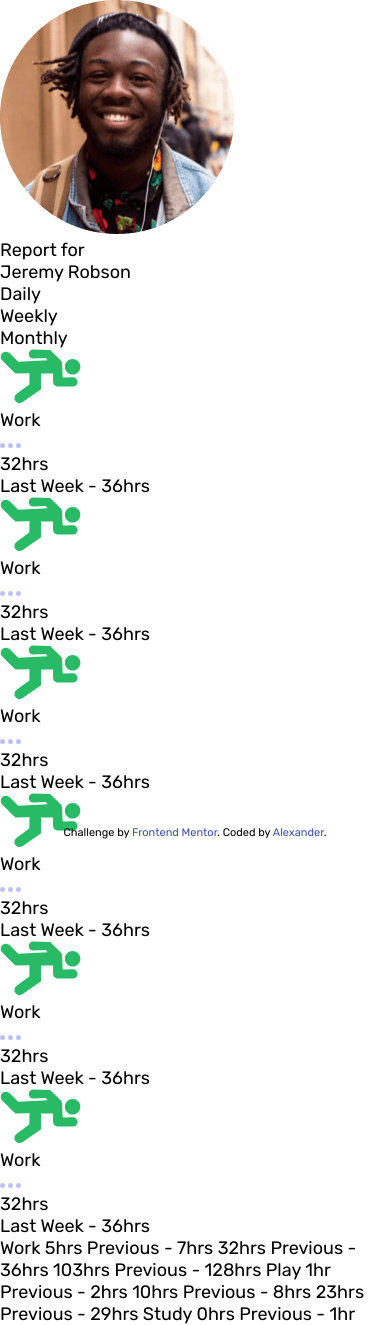
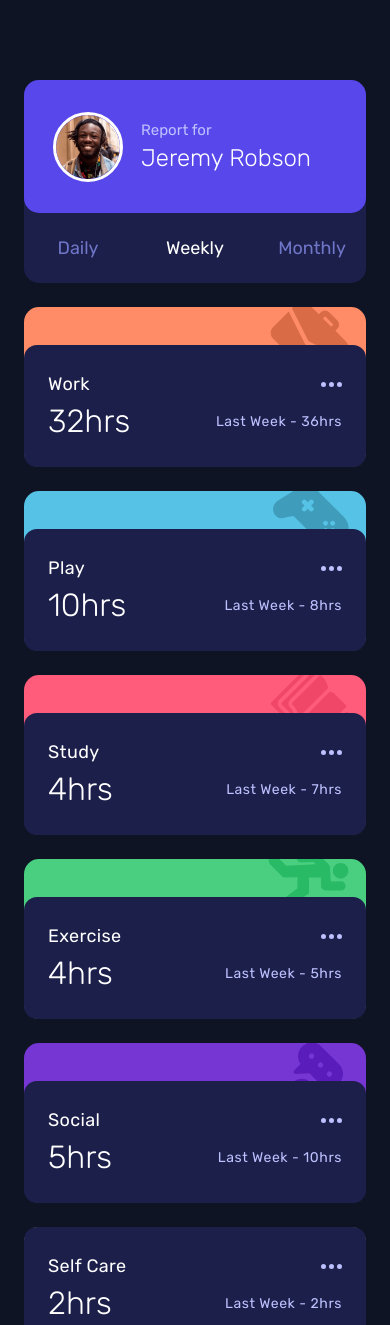
Before and after one commit to albatros444/frontendMentor24, a plain HTML site: page index.html in a window 390 px wide. Shown: the top 1325 px of the page. Drawn offline with Linux system fonts and the light colour scheme.

Commit message:
end of the project

```diff
--- a/index.html
+++ b/index.html
@@ -24,160 +24,152 @@
         <div class="reportFor">
           <div class="nameAndAva">
             <img src="/images/image-jeremy.png" alt="" />
-            <p>Report for</p>
-            <p>Jeremy Robson</p>
+            <div>
+              <p class="for">Report for</p>
+              <p class="name">Jeremy Robson</p>
+            </div>
           </div>
-          <div class="period">
-            <div class="daily">Daily</div>
-            <div class="weekly">Weekly</div>
-            <div class="monthly">Monthly</div>
+          <div class="periods">
+            <div class="period">Daily</div>
+            <div class="period active">Weekly</div>
+            <div class="period">Monthly</div>
           </div>
         </div>
-        <div class="activity">
-          <img src="/images/icon-exercise.svg" alt="" />
+        <!-- activities -->
+        <div class="activity activity-work">
           <div class="body">
-            <div>
-              <p>Work</p>
-              <img src="/images/icon-ellipsis.svg" alt="" />
+            <div class="box1">
+              <p class="activityTitle">Work</p>
+              <svg
+                class="threeDots"
+                width="21"
+                height="5"
+                xmlns="http://www.w3.org/2000/svg"
+              >
+                <path
+                  d="M2.5 0a2.5 2.5 0 1 1 0 5 2.5 2.5 0 0 1 0-5Zm8 0a2.5 2.5 0 1 1 0 5 2.5 2.5 0 0 1 0-5Zm8 0a2.5 2.5 0 1 1 0 5 2.5 2.5 0 0 1 0-5Z"
+                  fill-rule="evenodd"
+                />
+              </svg>
             </div>
-            <p>32hrs</p>
-            <p>Last Week - <span>36hrs</span></p>
+            <div class="box2">
+              <p class="activityHours">32hrs</p>
+              <p class="activityLast">Last Week - <span>36hrs</span></p>
+            </div>
           </div>
         </div>
-        <div class="activity">
-          <img src="/images/icon-exercise.svg" alt="" />
+        <div class="activity activity-play">
           <div class="body">
-            <div>
-              <p>Work</p>
-              <img src="/images/icon-ellipsis.svg" alt="" />
+            <div class="box1">
+              <p class="activityTitle">Work</p>
+              <svg
+                class="threeDots"
+                width="21"
+                height="5"
+                xmlns="http://www.w3.org/2000/svg"
+              >
+                <path
+                  d="M2.5 0a2.5 2.5 0 1 1 0 5 2.5 2.5 0 0 1 0-5Zm8 0a2.5 2.5 0 1 1 0 5 2.5 2.5 0 0 1 0-5Zm8 0a2.5 2.5 0 1 1 0 5 2.5 2.5 0 0 1 0-5Z"
+                  fill-rule="evenodd"
+                />
+              </svg>
             </div>
-            <p>32hrs</p>
-            <p>Last Week - <span>36hrs</span></p>
+            <div class="box2">
+              <p class="activityHours">32hrs</p>
+              <p class="activityLast">Last Week - <span>36hrs</span></p>
+            </div>
           </div>
         </div>
-        <div class="activity">
-          <img src="/images/icon-exercise.svg" alt="" />
+        <div class="activity activity-study">
           <div class="body">
-            <div>
-              <p>Work</p>
-              <img src="/images/icon-ellipsis.svg" alt="" />
+            <div class="box1">
+              <p class="activityTitle">Work</p>
+              <svg
+                class="threeDots"
+                width="21"
+                height="5"
+                xmlns="http://www.w3.org/2000/svg"
+              >
+                <path
+                  d="M2.5 0a2.5 2.5 0 1 1 0 5 2.5 2.5 0 0 1 0-5Zm8 0a2.5 2.5 0 1 1 0 5 2.5 2.5 0 0 1 0-5Zm8 0a2.5 2.5 0 1 1 0 5 2.5 2.5 0 0 1 0-5Z"
+                  fill-rule="evenodd"
+                />
+              </svg>
             </div>
-            <p>32hrs</p>
-            <p>Last Week - <span>36hrs</span></p>
+            <div class="box2">
+              <p class="activityHours">32hrs</p>
+              <p class="activityLast">Last Week - <span>36hrs</span></p>
+            </div>
           </div>
         </div>
-        <div class="activity">
-          <img src="/images/icon-exercise.svg" alt="" />
+        <div class="activity activity-exercise">
           <div class="body">
-            <div>
-              <p>Work</p>
-              <img src="/images/icon-ellipsis.svg" alt="" />
+            <div class="box1">
+              <p class="activityTitle">Work</p>
+              <svg
+                class="threeDots"
+                width="21"
+                height="5"
+                xmlns="http://www.w3.org/2000/svg"
+              >
+                <path
+                  d="M2.5 0a2.5 2.5 0 1 1 0 5 2.5 2.5 0 0 1 0-5Zm8 0a2.5 2.5 0 1 1 0 5 2.5 2.5 0 0 1 0-5Zm8 0a2.5 2.5 0 1 1 0 5 2.5 2.5 0 0 1 0-5Z"
+                  fill-rule="evenodd"
+                />
+              </svg>
             </div>
-            <p>32hrs</p>
-            <p>Last Week - <span>36hrs</span></p>
+            <div class="box2">
+              <p class="activityHours">32hrs</p>
+              <p class="activityLast">Last Week - <span>36hrs</span></p>
+            </div>
           </div>
         </div>
-        <div class="activity">
-          <img src="/images/icon-exercise.svg" alt="" />
+        <div class="activity activity-social">
           <div class="body">
-            <div>
-              <p>Work</p>
-              <img src="/images/icon-ellipsis.svg" alt="" />
+            <div class="box1">
+              <p class="activityTitle">Work</p>
+              <svg
+                class="threeDots"
+                width="21"
+                height="5"
+                xmlns="http://www.w3.org/2000/svg"
+              >
+                <path
+                  d="M2.5 0a2.5 2.5 0 1 1 0 5 2.5 2.5 0 0 1 0-5Zm8 0a2.5 2.5 0 1 1 0 5 2.5 2.5 0 0 1 0-5Zm8 0a2.5 2.5 0 1 1 0 5 2.5 2.5 0 0 1 0-5Z"
+                  fill-rule="evenodd"
+                />
+              </svg>
             </div>
-            <p>32hrs</p>
-            <p>Last Week - <span>36hrs</span></p>
+            <div class="box2">
+              <p class="activityHours">32hrs</p>
+              <p class="activityLast">Last Week - <span>36hrs</span></p>
+            </div>
           </div>
         </div>
-        <div class="activity">
-          <img src="/images/icon-exercise.svg" alt="" />
+        <div class="activity activity-selfCare">
           <div class="body">
-            <div>
-              <p>Work</p>
-              <img src="/images/icon-ellipsis.svg" alt="" />
+            <div class="box1">
+              <p class="activityTitle">Work</p>
+              <svg
+                class="threeDots"
+                width="21"
+                height="5"
+                xmlns="http://www.w3.org/2000/svg"
+              >
+                <path
+                  d="M2.5 0a2.5 2.5 0 1 1 0 5 2.5 2.5 0 0 1 0-5Zm8 0a2.5 2.5 0 1 1 0 5 2.5 2.5 0 0 1 0-5Zm8 0a2.5 2.5 0 1 1 0 5 2.5 2.5 0 0 1 0-5Z"
+                  fill-rule="evenodd"
+                />
+              </svg>
             </div>
-            <p>32hrs</p>
-            <p>Last Week - <span>36hrs</span></p>
+            <div class="box2">
+              <p class="activityHours">32hrs</p>
+              <p class="activityLast">Last Week - <span>36hrs</span></p>
+            </div>
           </div>
         </div>
       </div>
     </div>
-    Work 5hrs
-    <!-- daily -->
-    Previous - 7hrs
-    <!-- daily -->
-    32hrs
-    <!-- weekly -->
-    Previous - 36hrs
-    <!-- weekly -->
-    103hrs
-    <!-- monthly -->
-    Previous - 128hrs
-    <!-- monthly -->
-
-    Play 1hr
-    <!-- daily -->
-    Previous - 2hrs
-    <!-- daily -->
-    10hrs
-    <!-- weekly -->
-    Previous - 8hrs
-    <!-- weekly -->
-    23hrs
-    <!-- monthly -->
-    Previous - 29hrs
-    <!-- monthly -->
-
-    Study 0hrs
-    <!-- daily -->
-    Previous - 1hr
-    <!-- daily -->
-    4hrs
-    <!-- weekly -->
-    Previous - 7hrs
-    <!-- weekly -->
-    13hrs
-    <!-- monthly -->
-    Previous - 19hrs
-    <!-- monthly -->
-
-    Exercise 1hr
-    <!-- daily -->
-    Previous - 1hr
-    <!-- daily -->
-    4hrs
-    <!-- weekly -->
-    Previous - 5hrs
-    <!-- weekly -->
-    11hrs
-    <!-- monthly -->
-    Previous - 18hrs
-    <!-- monthly -->
-
-    Social 1hr
-    <!-- daily -->
-    Previous - 3hrs
-    <!-- daily -->
-    5hrs
-    <!-- weekly -->
-    Previous - 10hrs
-    <!-- weekly -->
-    21hrs
-    <!-- monthly -->
-    Previous - 23hrs
-    <!-- monthly -->
-
-    Self Care 0hrs
-    <!-- daily -->
-    Previous - 1hr
-    <!-- daily -->
-    2hrs
-    <!-- weekly -->
-    Previous - 2hrs
-    <!-- weekly -->
-    7hrs
-    <!-- monthly -->
-    Previous - 11hrs
-    <!-- monthly -->
 
     <div class="attribution">
       Challenge by
@@ -185,5 +177,6 @@
         >Frontend Mentor</a
       >. Coded by <a href="#">Alexander</a>.
     </div>
+    <script src="/index.js"></script>
   </body>
 </html>
--- /dev/null
+++ b/index.js
@@ -0,0 +1,62 @@
+const periods = document.querySelectorAll(".period");
+const activities = document.querySelectorAll(".activity");
+const activityTitles = document.querySelectorAll(".activityTitle");
+const activityHours = document.querySelectorAll(".activityHours");
+const activityLasts = document.querySelectorAll(".activityLast");
+
+const prodDataToActivities = (data, span) => {
+  //   hours this period
+  activityHours.forEach((act, i) => {
+    const hours = data[i].timeframes[span].current;
+    act.innerText = `${hours}hrs`;
+  });
+  //   hours last period
+  activityLasts.forEach((act, i) => {
+    const lasts = data[i].timeframes[span].previous;
+    let lastPeriod;
+    span === "daily"
+      ? (lastPeriod = "Day")
+      : span === "monthly"
+      ? (lastPeriod = "Month")
+      : (lastPeriod = "Week");
+    act.innerText = `Last ${lastPeriod} - ${lasts}hrs`;
+  });
+};
+// fetch func
+const fetchData = async () => {
+  const response = await fetch("/data.json");
+  const data = await response.json();
+  //   title
+  activityTitles.forEach((act, i) => {
+    act.innerText = data[i].title;
+  });
+  //   img
+  activities.forEach((act, i) => {
+    let actToLCase = data[i].title.toLowerCase().split(" ").join("-");
+    act.style.backgroundImage = `url("/images/icon-${actToLCase}.svg")`;
+  });
+  //   hours this period and last period (weekly on load)
+  //   hours weekly this period
+  activityHours.forEach((act, i) => {
+    const hours = data[i].timeframes.weekly.current;
+    act.innerText = `${hours}hrs`;
+  });
+  //   hours weekly last period
+  activityLasts.forEach((act, i) => {
+    const lasts = data[i].timeframes.weekly.previous;
+    act.innerText = `Last Week - ${lasts}hrs`;
+  });
+  periods.forEach((period) => {
+    const span = period.innerText.toLowerCase();
+    period.addEventListener("click", () => {
+      periods.forEach((per2) => {
+        //   console.log("here");
+        per2.classList.remove("active");
+      });
+      prodDataToActivities(data, span);
+      period.classList.add("active");
+    });
+  });
+};
+fetchData();
+//   periods clicks
--- /dev/null
+++ b/scss/activity.scss
@@ -0,0 +1,60 @@
+.activity {
+  display: flex;
+  flex-direction: column;
+  justify-content: end;
+  border-radius: 15px;
+  background: no-repeat right 17px top -6px;
+  .body {
+    height: 200px;
+    border-radius: 13px;
+    padding: 29px 30px;
+    background-color: hsl(235, 46%, 20%);
+    color: white;
+    cursor: pointer;
+    transition: all 0.13s ease-in-out;
+    &:hover {
+      background-color: hsl(235, 36%, 35%);
+    }
+    .box1 {
+      display: flex;
+      justify-content: space-between;
+      align-items: center;
+      margin-bottom: 25px;
+      .threeDots {
+        fill: #bbc0ff;
+        cursor: pointer;
+        &:hover {
+          fill: white;
+        }
+      }
+    }
+    .activityHours {
+      font-size: 55px;
+      font-weight: 300;
+      margin-bottom: 9px;
+    }
+    .activityLast {
+      font-size: 14px;
+      letter-spacing: 0.04em;
+      color: hsl(236, 100%, 87%);
+    }
+  }
+}
+.activity-work {
+  background-color: hsl(15, 100%, 70%);
+}
+.activity-play {
+  background-color: hsl(195, 74%, 62%);
+}
+.activity-study {
+  background-color: hsl(348, 100%, 68%);
+}
+.activity-exercise {
+  background-color: hsl(145, 58%, 55%);
+}
+.activity-social {
+  background-color: hsl(264, 64%, 52%);
+}
+.activity-selfCare {
+  background-color: hsl(43, 84%, 65%);
+}
--- a/scss/footer.scss
+++ b/scss/footer.scss
@@ -6,6 +6,7 @@
   margin: auto;
   font-size: 11px;
   text-align: center;
+  color: white;
   a {
     color: hsl(228, 45%, 44%);
   }
--- a/scss/globals.scss
+++ b/scss/globals.scss
@@ -23,7 +23,7 @@ body {
   font-family: "Rubik", sans-serif;
   font-size: 18px;
 
-  /* //position: relative; ///for footer with absolute position --> */
+  position: relative; ///for footer with absolute position --> */
 }
 textarea,
 input {
--- a/scss/main.scss
+++ b/scss/main.scss
@@ -1,2 +1,20 @@
 @import "globals";
 @import "footer";
+@import "reportFor";
+@import "activity";
+
+.background {
+  background-color: hsl(226, 43%, 10%);
+  display: flex;
+  align-items: center;
+  justify-content: center;
+  height: 100vh;
+  .grid {
+    display: grid;
+    grid-template-columns: repeat(4, 255px);
+    grid-template-rows: 245px 245px;
+    gap: 30px;
+    margin: 24px;
+  }
+}
+@import "mediaQs";
--- /dev/null
+++ b/scss/mediaQs.scss
@@ -0,0 +1,88 @@
+@media screen and (max-width: 850px) {
+  .background {
+    align-items: start;
+    height: 100%;
+    .grid {
+      grid-template-columns: minmax(300px, 450px);
+      grid-template-rows: 1fr repeat(6, 160px);
+      gap: 24px;
+      margin-top: 80px;
+      margin-bottom: 80px;
+      //   max-width: 426px;
+    }
+  }
+  .reportFor {
+    .nameAndAva {
+      display: flex;
+      justify-content: start;
+      align-items: center;
+      height: 133px;
+      padding: 0;
+      img {
+        height: 70px;
+        width: 70px;
+        margin-bottom: 0;
+        margin-left: 29px;
+        margin-right: 18px;
+      }
+      .for {
+        margin-bottom: 5px;
+      }
+      .name {
+        font-size: 24px;
+      }
+    }
+    .periods {
+      display: flex;
+      justify-content: space-between;
+      align-items: center;
+      padding: 24px 19px;
+      div {
+        display: flex;
+        justify-content: center;
+        width: 70px;
+        margin-bottom: 0;
+      }
+    }
+  }
+  .activity {
+    // height: 160px;
+    .body {
+      height: 122px;
+      padding: 28px 24px;
+      .box1 {
+        margin-bottom: 7px;
+        p {
+          letter-spacing: 0.02em;
+        }
+      }
+      .box2 {
+        display: flex;
+        justify-content: space-between;
+        align-items: center;
+        .activityHours {
+          font-size: 32px;
+          margin-bottom: 0;
+        }
+      }
+    }
+  }
+}
+
+//////tablet
+@media screen and (max-width: 1150px) and (min-width: 851px) {
+  .background {
+    .grid {
+      grid-template-columns: repeat(3, 255px);
+      grid-template-rows: repeat(3, 255px);
+      gap: 15px;
+    }
+  }
+  .reportFor {
+    grid-row-start: 1;
+    grid-row-end: 4;
+    .nameAndAva {
+      height: 455px;
+    }
+  }
+}
--- /dev/null
+++ b/scss/reportFor.scss
@@ -0,0 +1,48 @@
+.reportFor {
+  grid-row-start: 1;
+  grid-row-end: 3;
+  border-radius: 15px;
+  background-color: hsl(235, 46%, 20%);
+
+  .nameAndAva {
+    background-color: hsl(246, 80%, 60%);
+    height: 355px;
+    padding: 34px 32px;
+    border-radius: 15px;
+
+    img {
+      width: 84px;
+      border: 3px solid white;
+      border-radius: 50%;
+      margin-bottom: 35px;
+      margin-left: -3px;
+    }
+    .for {
+      margin-bottom: 3px;
+      font-size: 15px;
+      color: hsl(236, 100%, 87%);
+    }
+    .name {
+      font-size: 40px;
+      font-weight: 300;
+      color: white;
+    }
+  }
+  .periods {
+    padding: 26px 32px;
+    color: hsl(235, 45%, 61%);
+    cursor: pointer;
+    .period {
+      transition: all 0.13s ease-in-out;
+      &:hover {
+        color: white;
+      }
+    }
+    .active {
+      color: white;
+    }
+    div {
+      margin-bottom: 20px;
+    }
+  }
+}
```
Also changed, not shown: dist/main.css, 1 other file.
